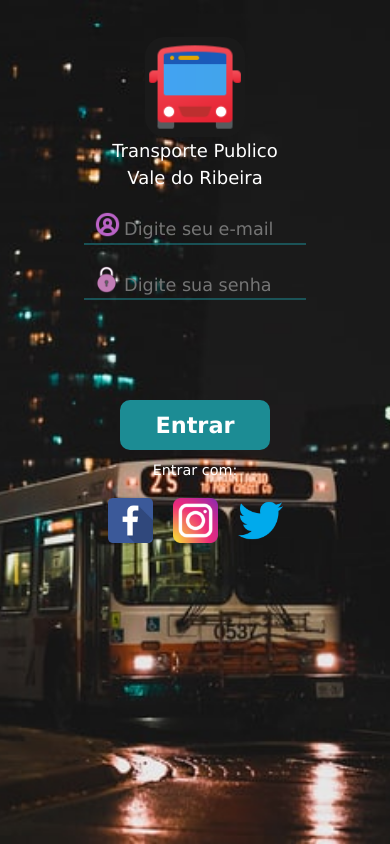
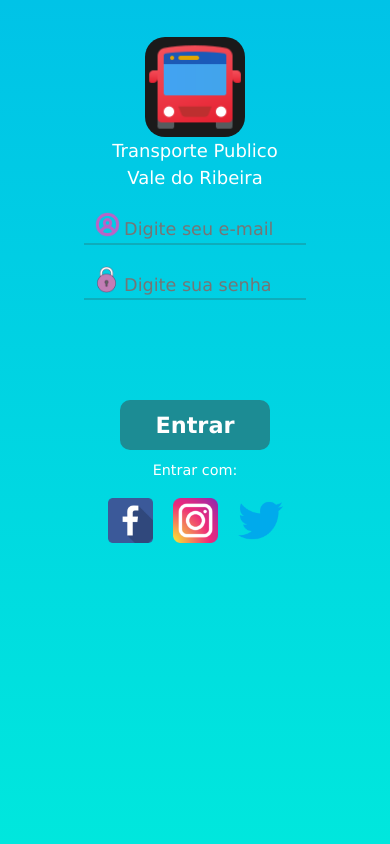
Before and after one commit to luizlopes12/BusApp, a plain HTML site: page index.html in a window 390 px wide. Drawn offline with Linux system fonts and the light colour scheme; some packages are replaced by stand-ins of ours.

Commit message:
Update style.css

```diff
--- a/css/style.css
+++ b/css/style.css
@@ -4,8 +4,11 @@
   box-sizing: border-box;
   font-family: Verdana, Geneva, Tahoma, sans-serif;
 }
+body{
+  background: rgb(0,195,231);
+  background: linear-gradient(180deg, rgba(0,195,231,1) 0%, rgba(0,231,221,1) 100%);
+}
 .app {
-  background: url("../img/buzer.jpg") no-repeat center center;
   height: 100vh;
   background-size: cover;
 }
```
